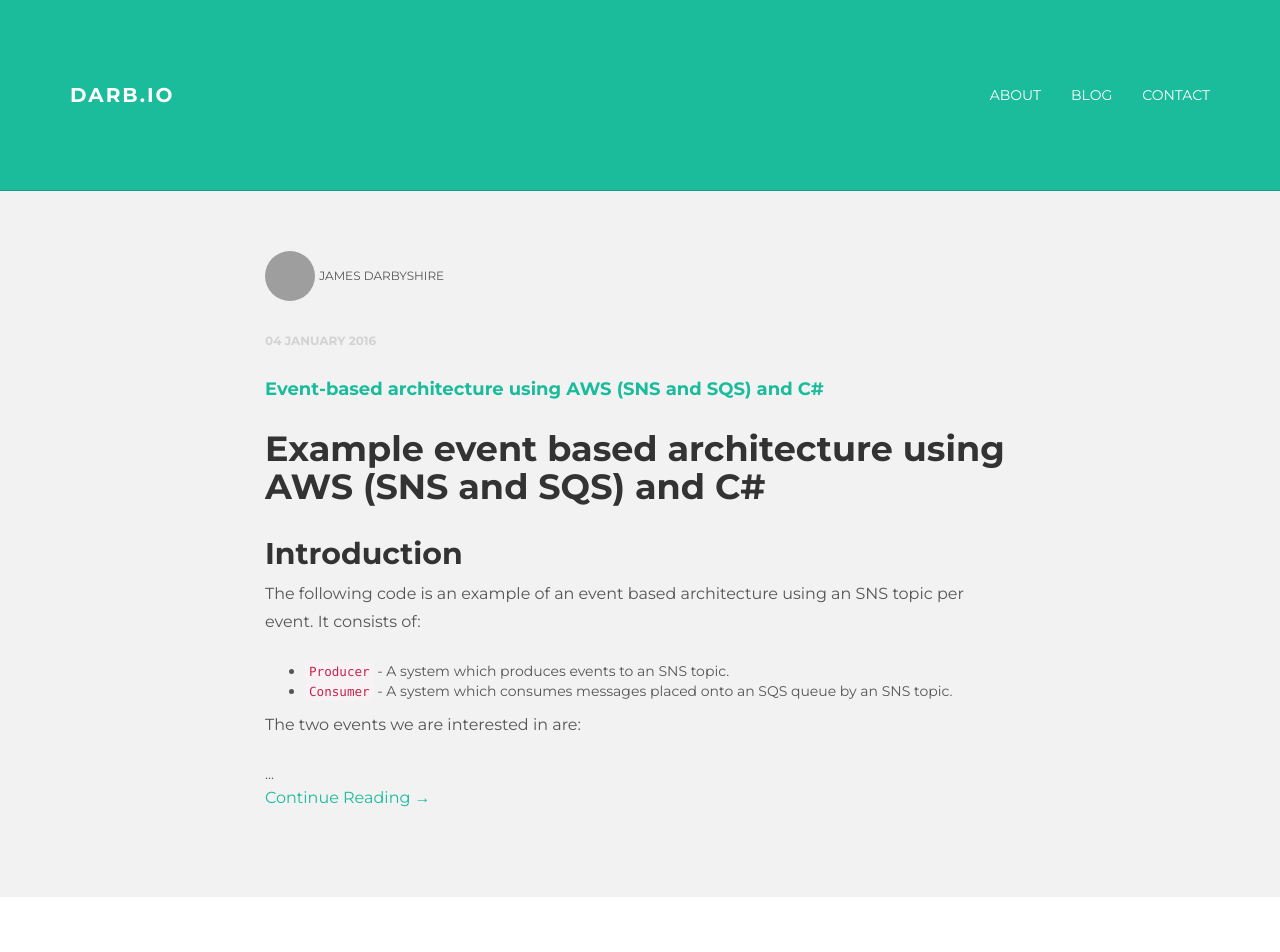
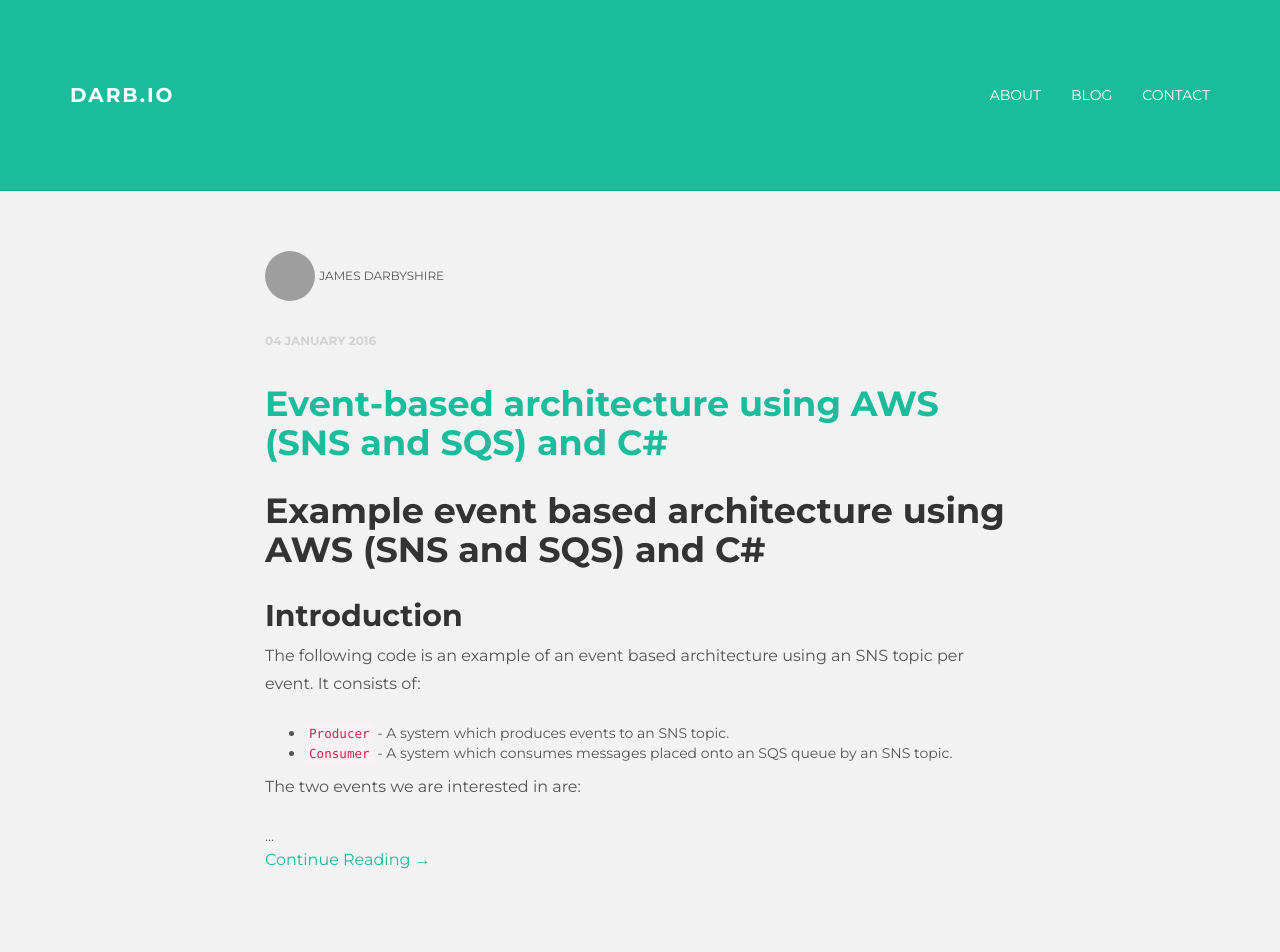
Before and after one commit to darbio/darbio.github.io, a Jekyll site: the page built from blog.html, in a window 1280 px wide. Shown: the top 952 px of the page. Built offline with Jekyll 4.4.1, drawn with Linux system fonts in a browser that asks for light colours; nearby versions of some CDN libraries; grey boxes are pictures that could not be loaded.

```diff
--- a/blog.html
+++ b/blog.html
@@ -10,7 +10,7 @@ permalink: /blog/index.html
 				<div class="col-lg-8 col-lg-offset-2">
 					<p><img src="http://www.gravatar.com/avatar/ce198ab23bedb46c953a2582e00cade3?s=50&d=mm" width="50px" height="50px" class="img-circle"> <ba>James Darbyshire</ba></p>
 					<p><bd>{{ post.date | date_to_long_string }}</bd></p>
-					<h4><a href="{{ post.url }}">{{ post.title }}</a></h4>
+					<h1><a href="{{ post.url }}">{{ post.title }}</a></h1>
 					{{ post.content  | truncatewords:75}}
 					<p><a href="{{ post.url }}">Continue Reading &rarr;</a></p>
 				</div>
```
